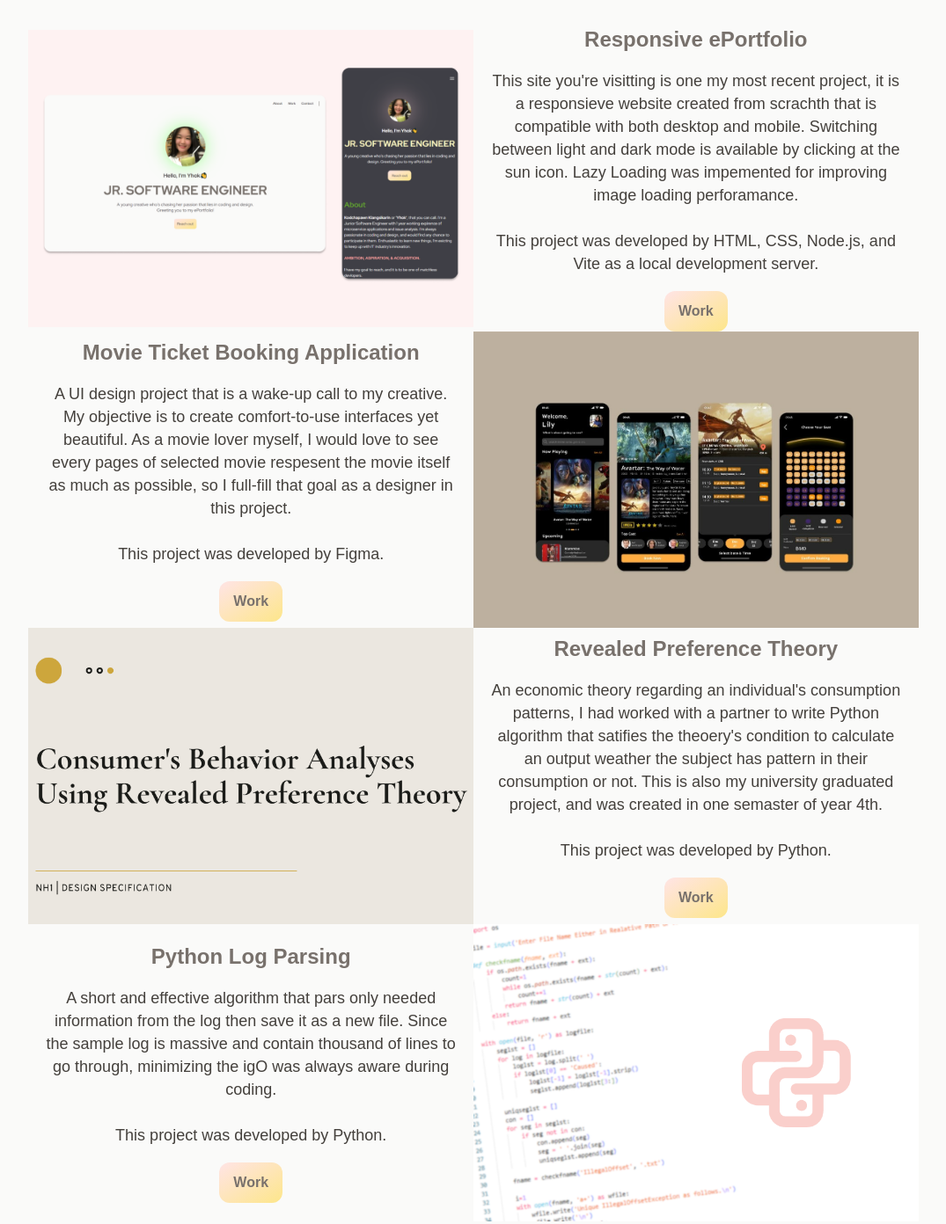
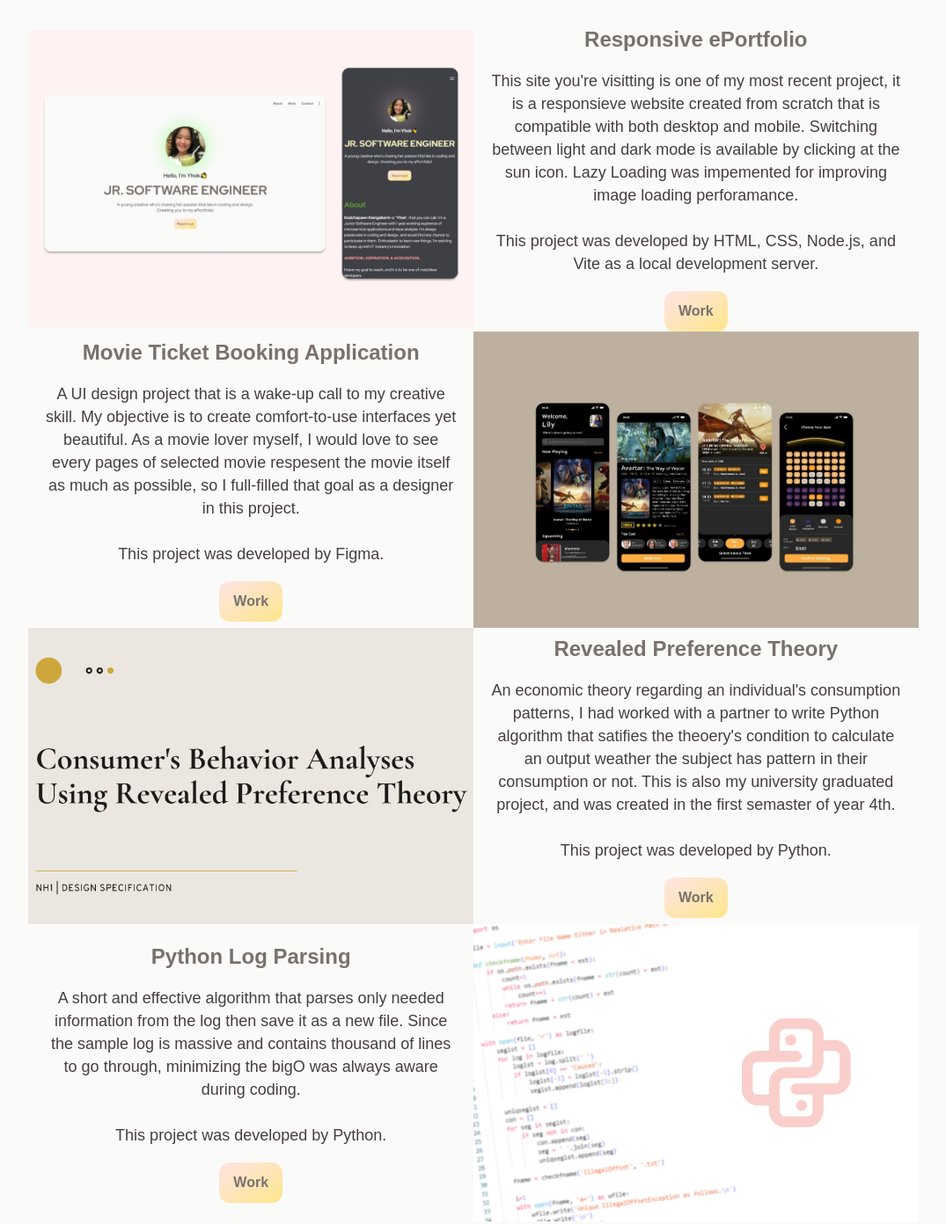
Before and after one commit to kunsikarin/lilyseportfolio, a website built with Vite: page index.html in a window 1280 px wide. Shown: the part 1745-3137 px from the top of the page at 88% size, without its empty margins (102-1177 px from the left). Built offline with nearby package versions, Linux system fonts and the light colour scheme; a web font is replaced by a local one.

Commit message:
change project's desceiptions

```diff
--- a/index.html
+++ b/index.html
@@ -116,7 +116,7 @@
           </div>
             <div class="work__project work__content1">
               <h3 class="work__project-subtitle">Responsive ePortfolio</h3>
-              <p class="work__desc">This site you're visitting is one my most recent project, it is a responsieve website created from scrachth that is compatible with both desktop and mobile. Switching between light and dark mode is available by clicking at the sun icon. Lazy Loading was impemented for improving image loading perforamance.</br></br>
+              <p class="work__desc">This site you're visitting is one of my most recent project, it is a responsieve website created from scratch that is compatible with both desktop and mobile. Switching between light and dark mode is available by clicking at the sun icon. Lazy Loading was impemented for improving image loading perforamance.</br></br>
                 This project was developed by HTML, CSS, Node.js, and Vite as a local development server.
               </p>
               <a class="btn work__projecr-btn" href="https://github.com/kunsikarin/lilyseportfolio" target="_blank">work</a>
@@ -128,7 +128,7 @@
           </div>
           <div class="work__project work__content2">
             <h3 class="work__project-subtitle">Movie Ticket Booking Application</h3>
-            <p class="work__desc">A UI design project that is a wake-up call to my creative. My objective is to create comfort-to-use interfaces yet beautiful. As a movie lover myself, I would love to see every pages of selected movie respesent the movie itself as much as possible, so I full-fill that goal as a designer in this project.</br></br>
+            <p class="work__desc">A UI design project that is a wake-up call to my creative skill. My objective is to create comfort-to-use interfaces yet beautiful. As a movie lover myself, I would love to see every pages of selected movie respesent the movie itself as much as possible, so I full-filled that goal as a designer in this project.</br></br>
               This project was developed by Figma.
             </p>
             <a class="btn work__projecr-btn" href="https://www.figma.com/file/fVLL46wxFFA0KNO6hQbf8V/Movie-Ticket-Booking---UI-Design_31-May?type=design&node-id=0%3A1&t=lffcaEaPPFIaI260-1" target="_blank">work</a>
@@ -140,7 +140,7 @@
           </div>
           <div class="work__project work__content3">
             <h3 class="work__project-subtitle">Revealed Preference Theory</h3>
-            <p class="work__desc">An economic theory regarding an individual's consumption patterns, I had worked with a partner to write Python algorithm that satifies the theoery's condition to calculate an output weather the subject has pattern in their consumption or not. This is also my university graduated project, and was created in one semaster of year 4th.</br></br>
+            <p class="work__desc">An economic theory regarding an individual's consumption patterns, I had worked with a partner to write Python algorithm that satifies the theoery's condition to calculate an output weather the subject has pattern in their consumption or not. This is also my university graduated project, and was created in the first semaster of year 4th.</br></br>
               This project was developed by Python.
             </p>
             <a class="btn work__projecr-btn" href="https://www.canva.com/design/DAEwXe2ufLM/Wf6fY_DRs7qgr41iVp2RXw/view?utm_content=DAEwXe2ufLM&utm_campaign=designshare&utm_medium=link&utm_source=homepage_design_menu" target="_blank">work</a>
@@ -152,7 +152,7 @@
           </div>
           <div class="work__project work__content4">
             <h3 class="work__project-subtitle">Python Log Parsing</h3>
-            <p class="work__desc">A short and effective algorithm that pars only needed information from the log then save it as a new file. Since the sample log is massive and contain thousand of lines to go through, minimizing the igO was always aware during coding.</br></br>
+            <p class="work__desc">A short and effective algorithm that parses only needed information from the log then save it as a new file. Since the sample log is massive and contains thousand of lines to go through, minimizing the bigO was always aware during coding.</br></br>
               This project was developed by Python.
             </p>
             <a class="btn work__projecr-btn" href="https://github.com/kunsikarin/reposikarin/tree/2c3dabe8fd8a7009e0907af848e1070694905740/UniqueSegment" target="_blank">work</a>
```
Also changed, not shown: README.md.
